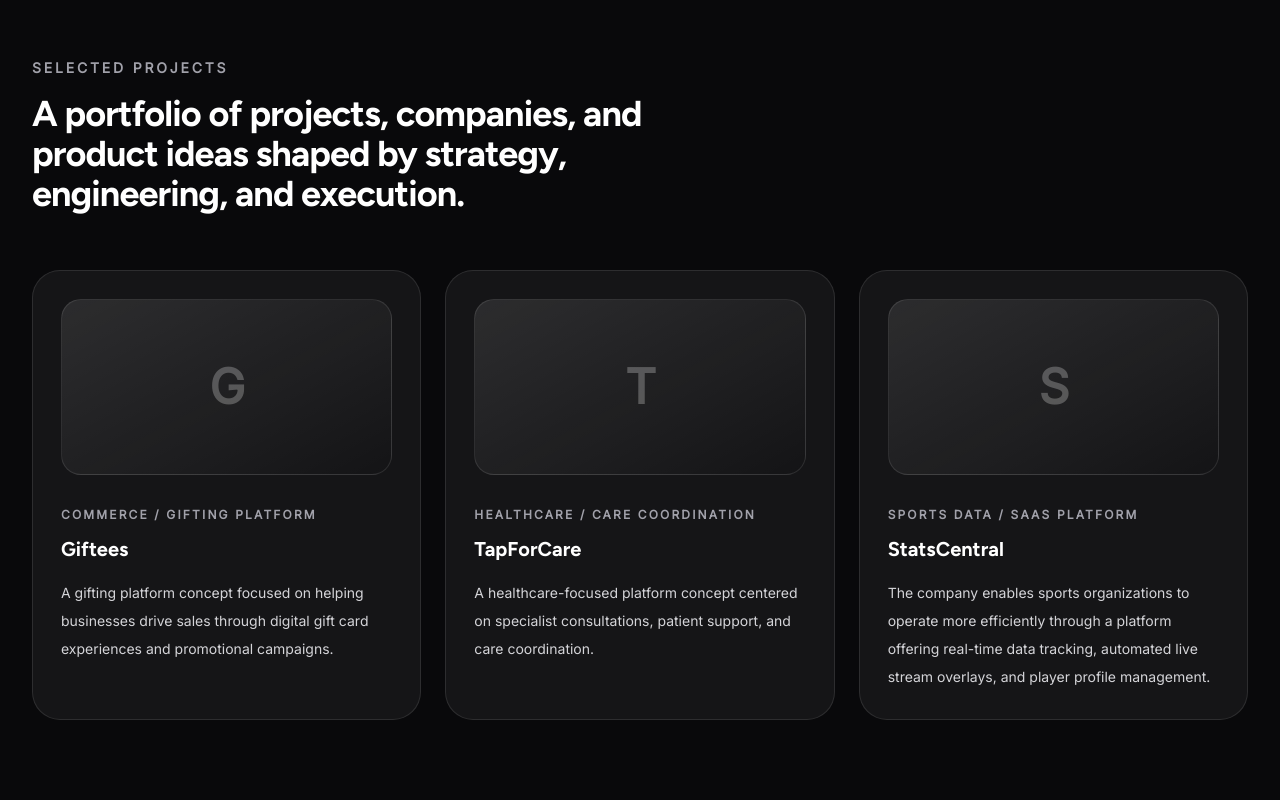
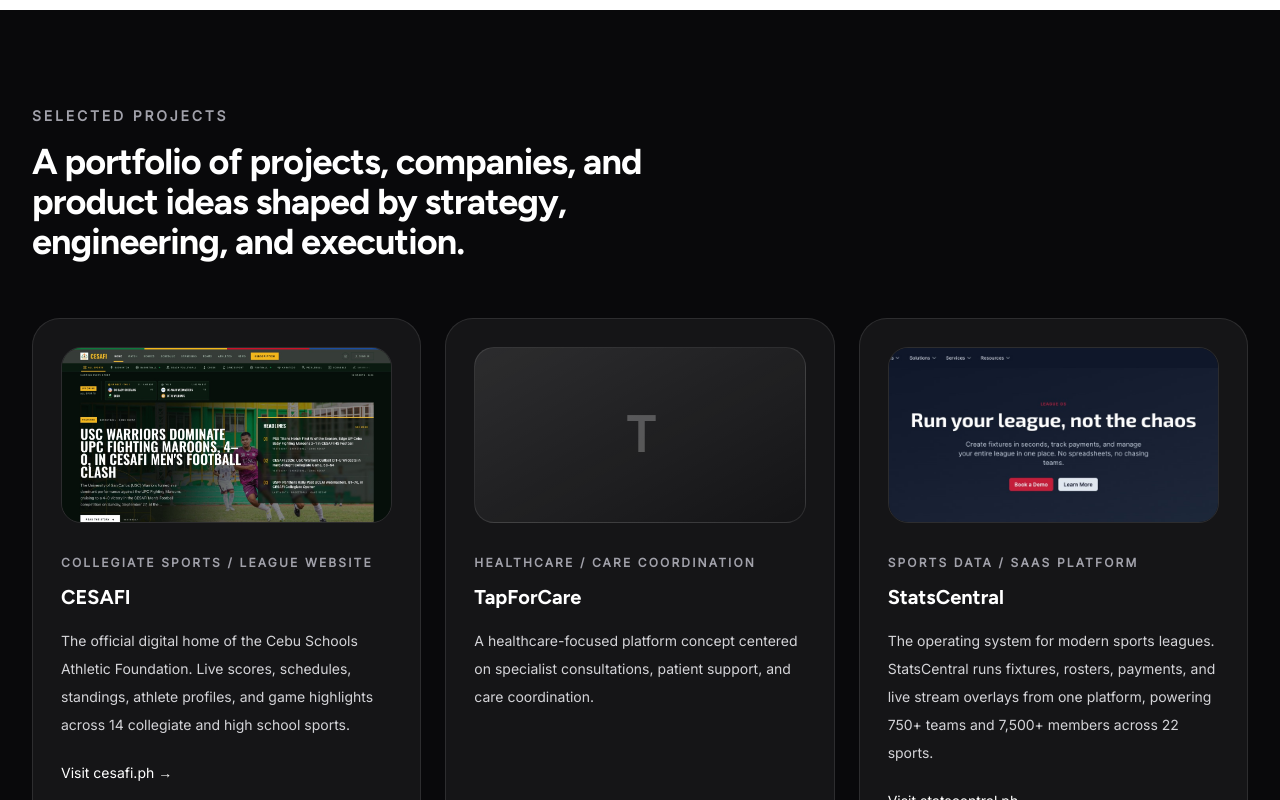
Before and after one commit to iyanski/website, a Gatsby site: page /ian in a window 1280 px wide. Shown: the part 2000-2800 px from the top of the page. Built offline with nearby package versions, Linux system fonts and the light colour scheme; Gatsby itself is replaced by a stand-in of ours; a web font is replaced by a local one.

Commit message:
Update portfolio

```diff
--- a/src/pages/ian.jsx
+++ b/src/pages/ian.jsx
@@ -2,6 +2,8 @@ import React from "react"
 import { Link, graphql, useStaticQuery } from "gatsby"
 import LinkedInIcon from "../components/icons/LinkedInIcon"
 import GithubIcon from "../components/icons/GithubIcon"
+import statscentralThumb from "../images/statscentral.jpg"
+import cesafiThumb from "../images/cesafi.jpg"
 
 function FadeIn({ children, className = "", direction, delay }) {
   return <div className={className}>{children}</div>
@@ -38,10 +40,10 @@ export default function PersonalWebsiteLayout() {
 
   const showcaseItems = [
     {
-      type: "Company",
-      title: "Giftees",
+      type: "Client",
+      title: "CESAFI",
       description:
-        "A gifting platform concept focused on helping businesses drive sales through digital gift card experiences and promotional campaigns.",
+        "The official digital home of the Cebu Schools Athletic Foundation. Live scores, schedules, standings, athlete profiles, and game highlights across 14 collegiate and high school sports.",
     },
     {
       type: "Company",
@@ -53,15 +55,17 @@ export default function PersonalWebsiteLayout() {
       type: "Company",
       title: "StatsCentral",
       description:
-        "The company enables sports organizations to operate more efficiently through a platform offering real-time data tracking, automated live stream overlays, and player profile management.",
+        "The operating system for modern sports leagues. StatsCentral runs fixtures, rosters, payments, and live stream overlays from one platform, powering 750+ teams and 7,500+ members across 22 sports.",
     },
   ]
 
   const projects = [
     {
-      title: "Giftees",
-      category: "Commerce / Gifting Platform",
+      title: "CESAFI",
+      category: "Collegiate Sports / League Website",
       summary: showcaseItems[0].description,
+      image: cesafiThumb,
+      url: "https://cesafi.ph",
     },
     {
       title: "TapForCare",
@@ -72,6 +76,8 @@ export default function PersonalWebsiteLayout() {
       title: "StatsCentral",
       category: "Sports Data / SaaS Platform",
       summary: showcaseItems[2].description,
+      image: statscentralThumb,
+      url: "https://statscentral.ph",
     },
   ]
 
@@ -353,18 +359,43 @@ export default function PersonalWebsiteLayout() {
             </FadeIn>
 
             <div className="mt-14 grid gap-6 lg:grid-cols-3">
-              {projects.map((project, index) => (
+              {projects.map((project, index) => {
+                const Card = project.url ? "a" : "div"
+                const linkProps = project.url
+                  ? {
+                      href: project.url,
+                      target: "_blank",
+                      rel: "noopener noreferrer",
+                    }
+                  : {}
+                return (
                   <FadeIn
                     key={`${project.title}-${index}`}
                     direction="up"
                     delay={index * 150}
                   >
-                  <div className="flex h-full flex-col rounded-[1.75rem] border border-white/10 bg-white/5 p-7">
+                    <Card
+                      {...linkProps}
+                      className={`group flex h-full flex-col rounded-[1.75rem] border border-white/10 bg-white/5 p-7 ${
+                        project.url
+                          ? "transition hover:-translate-y-1 hover:border-white/25 hover:bg-white/10"
+                          : ""
+                      }`}
+                    >
+                      {project.image ? (
+                        <img
+                          src={project.image}
+                          alt={`${project.title} website`}
+                          loading="lazy"
+                          className="mb-8 h-44 w-full rounded-[1.25rem] border border-white/10 object-cover object-top"
+                        />
+                      ) : (
                         <div className="mb-8 flex h-44 items-center justify-center rounded-[1.25rem] border border-white/10 bg-gradient-to-br from-white/10 to-white/0">
                           <span className="text-5xl font-semibold tracking-tight text-white/25">
                             {project.title.slice(0, 1)}
                           </span>
                         </div>
+                      )}
                       <p className="text-xs font-semibold uppercase tracking-[0.18em] text-zinc-400">
                         {project.category}
                       </p>
@@ -374,9 +405,15 @@ export default function PersonalWebsiteLayout() {
                       <p className="mt-4 text-sm leading-7 text-zinc-300">
                         {project.summary}
                       </p>
-                  </div>
+                      {project.url && (
+                        <span className="mt-6 inline-flex text-sm font-medium text-white transition group-hover:text-zinc-300">
+                          Visit {new URL(project.url).hostname} →
+                        </span>
+                      )}
+                    </Card>
                   </FadeIn>
-              ))}
+                )
+              })}
             </div>
           </div>
         </section>
```
Also changed, not shown: src/images/cesafi.jpg (added), src/images/statscentral.jpg (added). Lines whose indentation alone changed are shown as unchanged.
